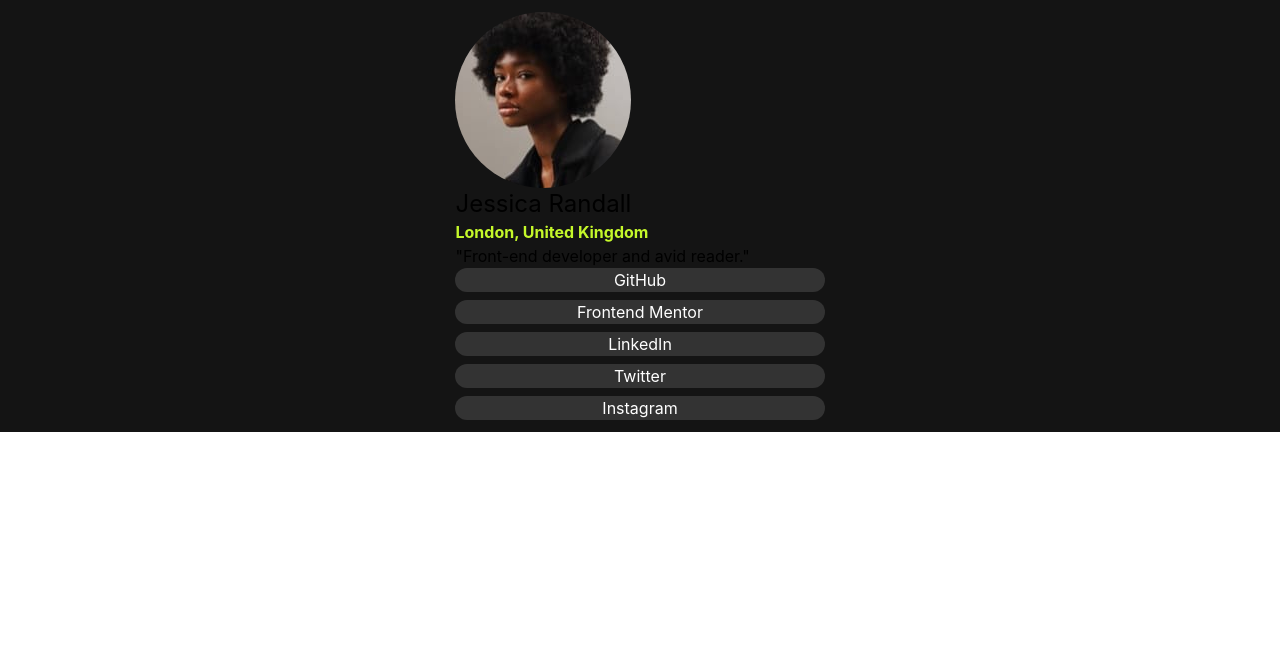
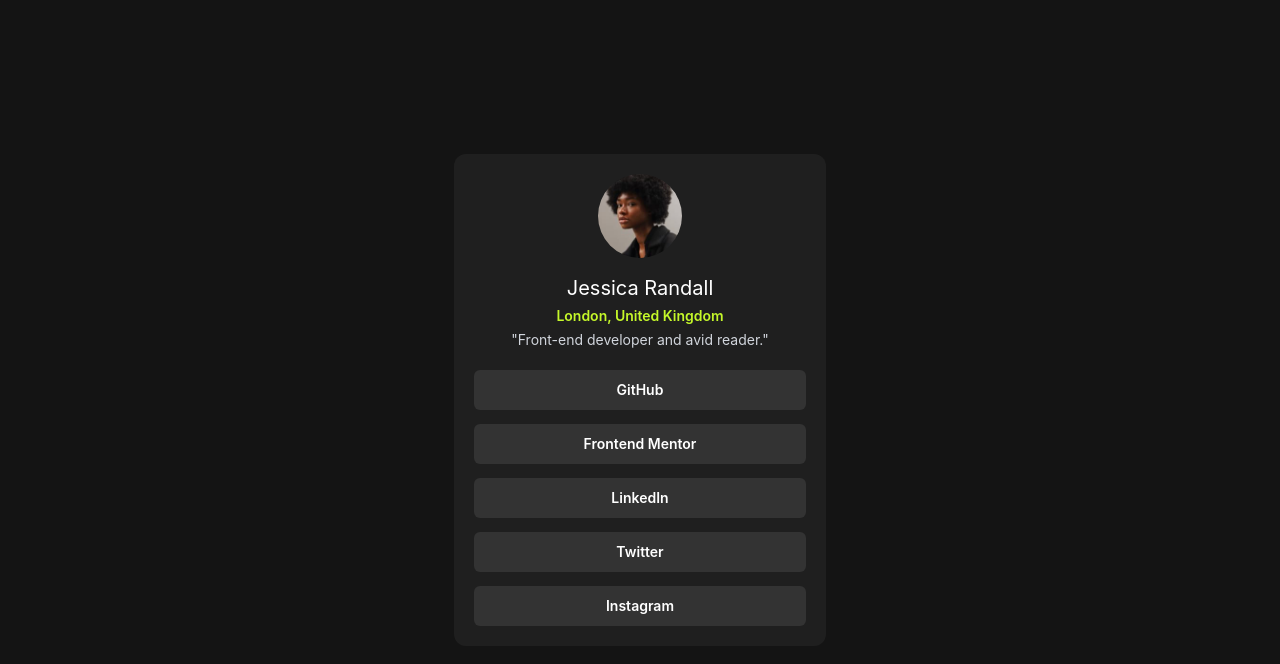
Before and after one commit to arman-karimi-irc/challenge-social-links-profile, a React (Vite) app: page / in a window 1280 px wide. Shown: the top 664 px of the page. Built offline with nearby package versions, Linux system fonts and the light colour scheme.

Commit message:
implemented card styles

```diff
--- a/src/App.tsx
+++ b/src/App.tsx
@@ -1,7 +1,7 @@
 import Card from "./Card";
 function App() {
   return (
-    <div className="bg-gray-900 font-inter px-2 flex justify-center items-center">
+    <div className="bg-gray-900 font-inter px-4 flex justify-center items-center h-screen w-screen">
       <Card />
     </div>
   );
--- a/src/Button.tsx
+++ b/src/Button.tsx
@@ -1,6 +1,8 @@
 export default function Button(props: { text: string }) {
   const { text } = props;
   return (
-    <button className="bg-gray-700 rounded-xl w-full text-white">{text}</button>
+    <button className="bg-gray-700 text-sm md:text- rounded-md h-10 w-full text-white font-semibold">
+      {text}
+    </button>
   );
 }
--- a/src/Card.tsx
+++ b/src/Card.tsx
@@ -3,9 +3,9 @@ import Button from "./Button";
 
 export default function Card() {
   return (
-    <div className="p-3">
+    <div className="p-5 bg-gray-800 rounded-xl">
       <Profile />
-      <div className="space-y-2">
+      <div className="space-y-3.5 mt-5">
         <Button text="GitHub" />
         <Button text="Frontend Mentor" />
         <Button text="LinkedIn" />
--- a/src/Profile.tsx
+++ b/src/Profile.tsx
@@ -1,14 +1,13 @@
+import img from "/assets/images/avatar-jessica.jpeg";
 export default function Profile() {
   return (
-    <div className="">
-      <img
-        className="rounded-full"
-        src="/assets/images/avatar-jessica.jpeg"
-        alt="avatar"
-      />
-      <h2 className="font-inter text-2xl">Jessica Randall</h2>
-      <b className="text-green">London, United Kingdom</b>
-      <p className="">"Front-end developer and avid reader."</p>
+    <div className="text-white flex flex-col items-center space-y-1">
+      <img className="rounded-full w-[25%] min-w-16" src={img} alt="avatar" />
+      <h2 className="text-xl mt-3">Jessica Randall</h2>
+      <b className="text-green text-sm font-semibold">London, United Kingdom</b>
+      <p className="text-xs md:text-sm text-gray-300">
+        "Front-end developer and avid reader."
+      </p>
     </div>
   );
 }
--- a/src/index.css
+++ b/src/index.css
@@ -14,6 +14,7 @@
 
   /* Typography */
   --font-inter: "Inter", sans-serif;
+  --font-inter-bold: "Inter", sans-serif;
 
   --text-base: 14px;
 
```
